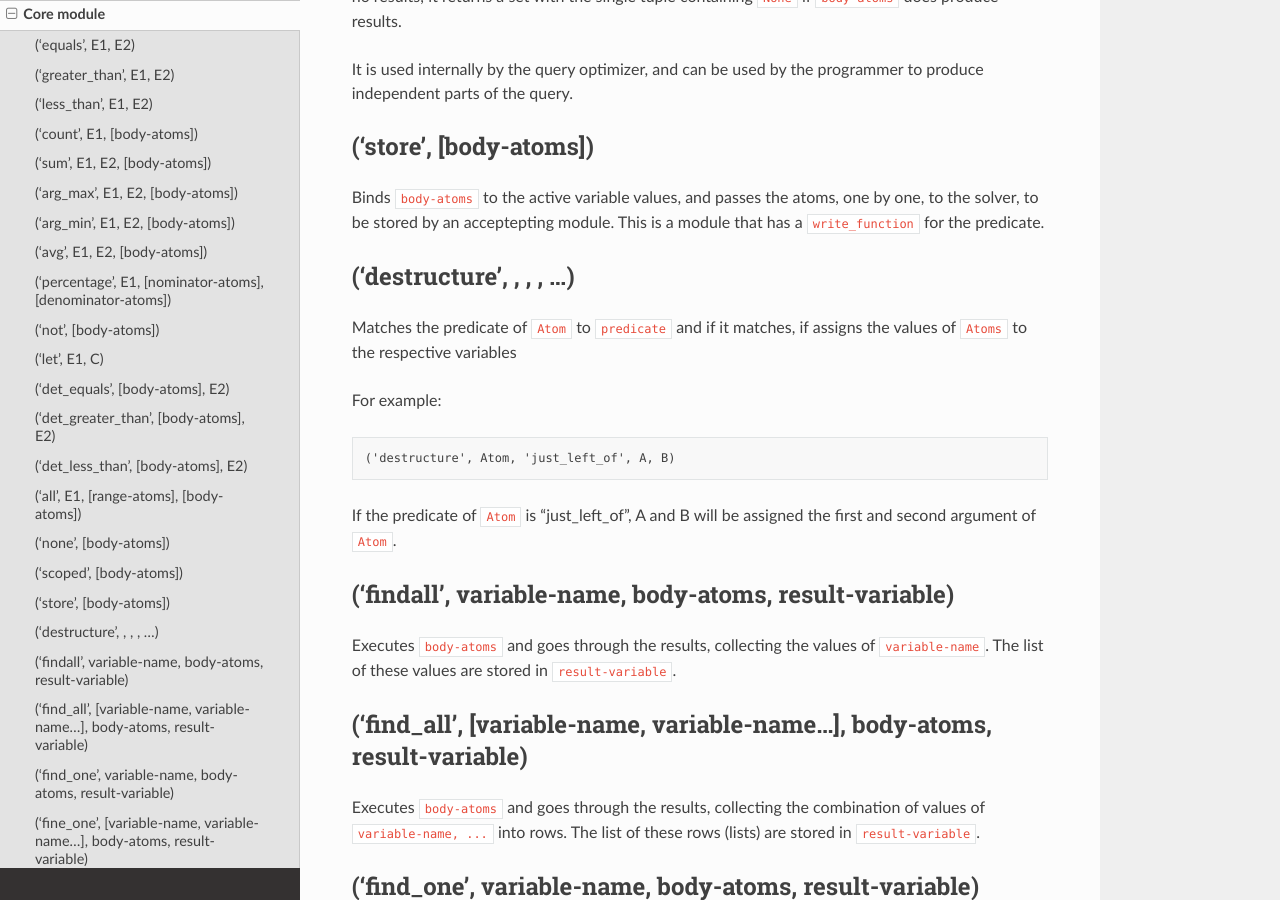
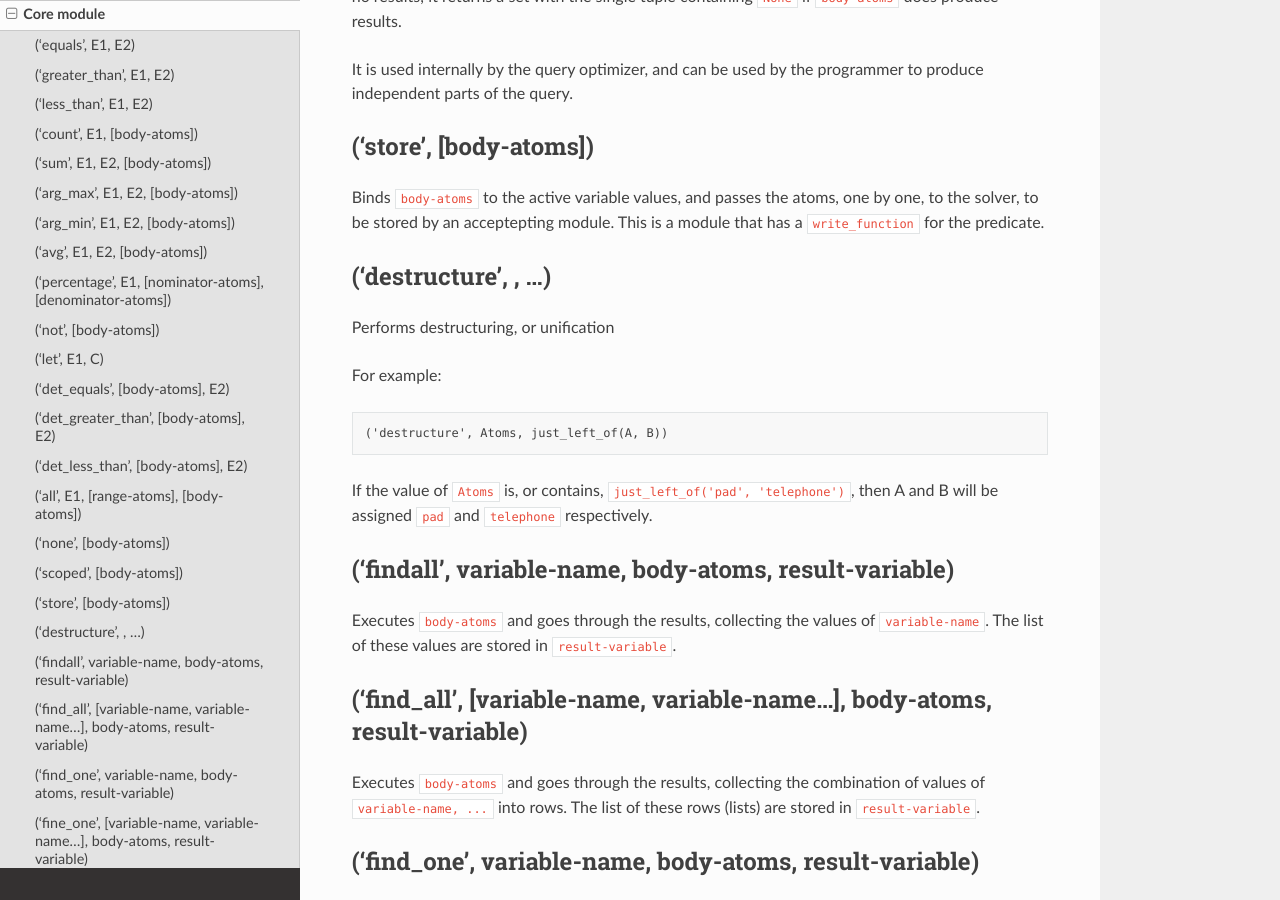
Before and after one commit to garfix/richard-readthedocs, a Sphinx documentation site: the page built from docs/source/modules/core-module.md, in a window 1280 px wide and 900 px high, scrolled down 2858 px. Built offline with Sphinx 7.4.7 and the Read the Docs theme 3.1.0, drawn with Linux system fonts in a browser that asks for light colours.

Commit message:
destructure

```diff
--- a/docs/source/modules/core-module.md
+++ b/docs/source/modules/core-module.md
@@ -94,15 +94,15 @@ It is used internally by the query optimizer, and can be used by the programmer
 
 Binds `body-atoms` to the active variable values, and passes the atoms, one by one, to the solver, to be stored by an acceptepting module. This is a module that has a `write_function` for the predicate.
 
-## ('destructure', <atom>, <predicate>, <arg-val>, <arg-val>...)
+## ('destructure', <bound-atoms>, <free-atoms>...)
 
-Matches the predicate of `Atom` to `predicate` and if it matches, if assigns the values of `Atoms` to the respective variables
+Performs destructuring, or unification
 
 For example:
 
-    ('destructure', Atom, 'just_left_of', A, B)
+    ('destructure', Atoms, just_left_of(A, B))
 
-If the predicate of `Atom` is "just_left_of", A and B will be assigned the first and second argument of `Atom`.
+If the value of `Atoms` is, or contains, `just_left_of('pad', 'telephone')`, then A and B will be assigned `pad` and `telephone` respectively.
 
 ## ('findall', variable-name, body-atoms, result-variable)
 
```
